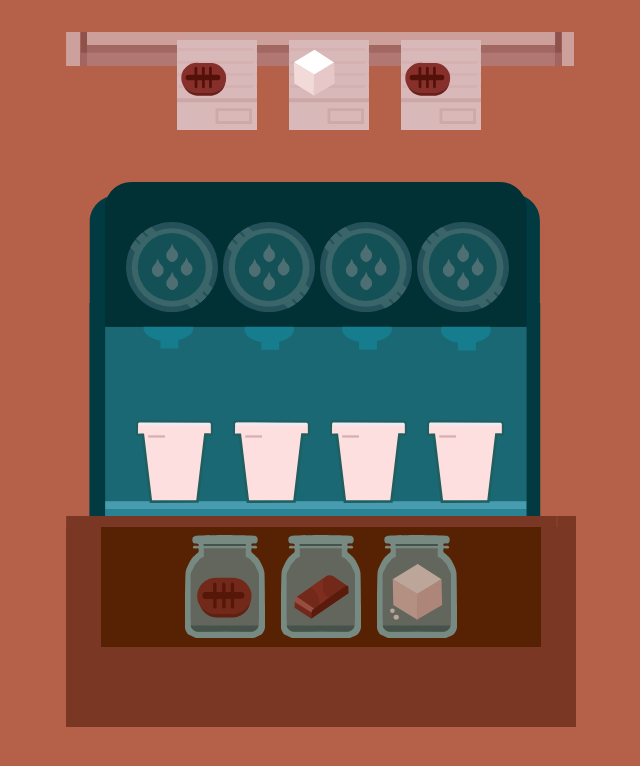
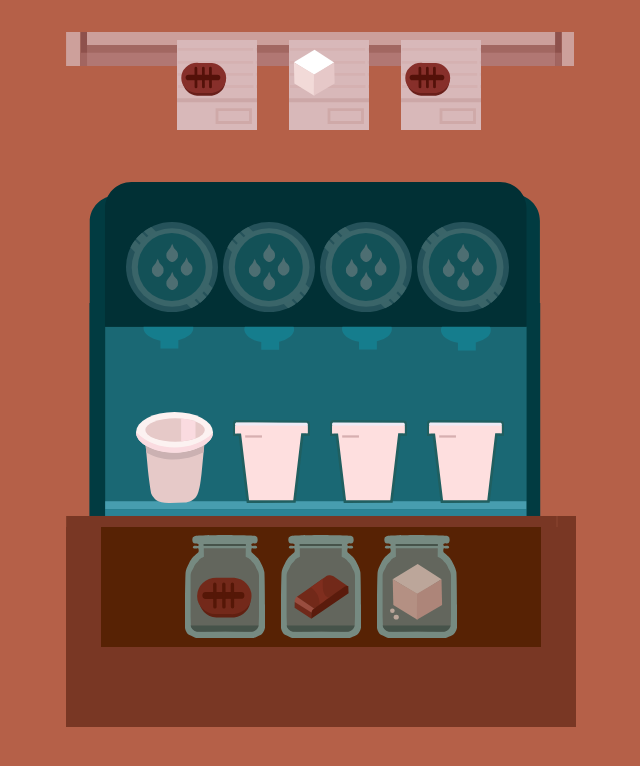
Before and after one commit to devolt5/brewing, a React (Create React App) app: page / in a window 1280 px wide. Shown: the top 766 px of the page, without its empty margins (254-894 px from the left). Built offline with nearby package versions, Linux system fonts and the light colour scheme.

Commit message:
Add ready cup

```diff
--- a/src/components/Coffeemachine/Cup/Cup.jsx
+++ b/src/components/Coffeemachine/Cup/Cup.jsx
@@ -2,13 +2,17 @@ import React from "react";
 import "./Cup.css";
 
 export default function Cup({ id, quantity, type, active, fillLevel, status }) {
+  console.log(active);
+  const style = {
+    backgroundImage: 'url("cup_ready.svg")'
+  };
+
   return (
-    <div className="cup">
+    <div className="cup" style={active ? style : {}}>
       {/* <p>{quantity > 0 ? quantity : "empty"}</p> */}
       {type !== null ? <img src={type + ".svg"} /> : ""}
       {/* <p>{fillLevel}</p>
-      <p>{status}</p>
-      <p>{active ? "!active!" : ""}</p> */}
+      <p>{status}</p> */}
     </div>
   );
 }
```
Also changed, not shown: public/cup_ready.svg (added), src/assets/cup_ready.svg (added).
